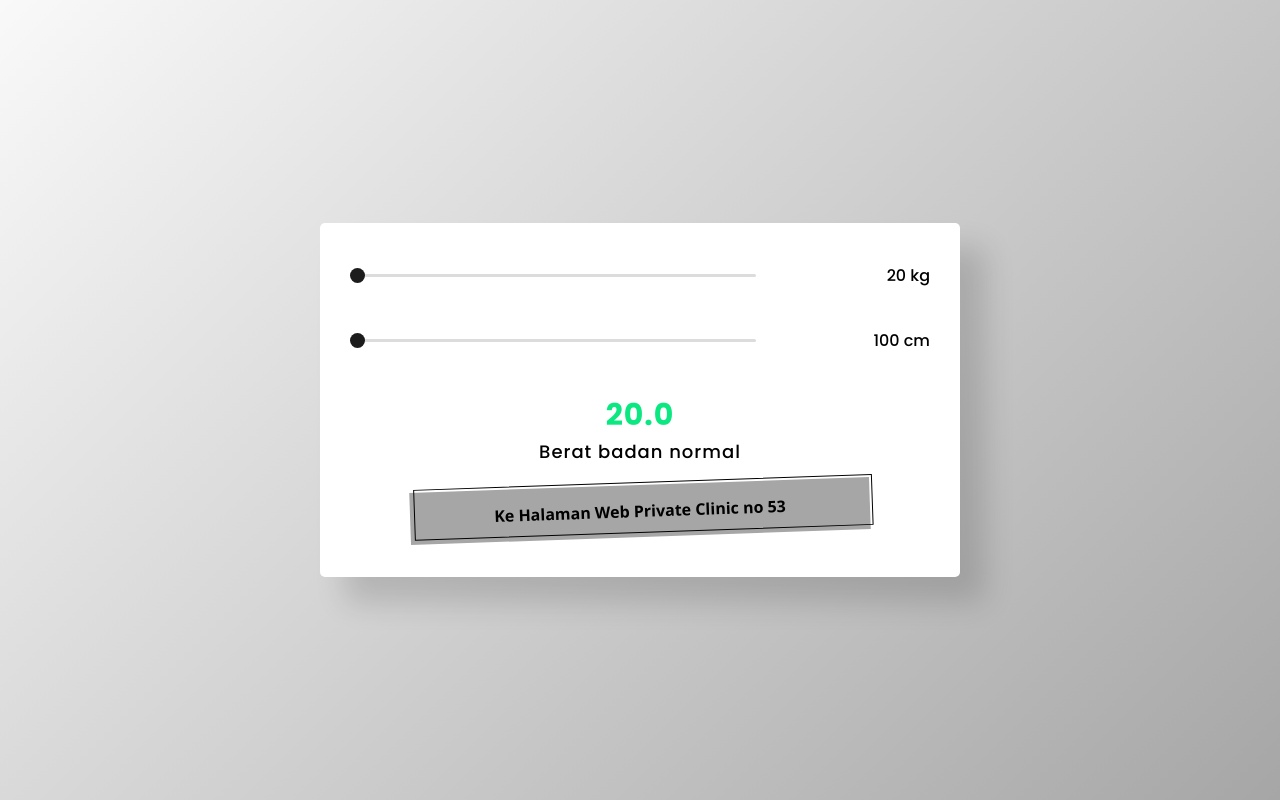
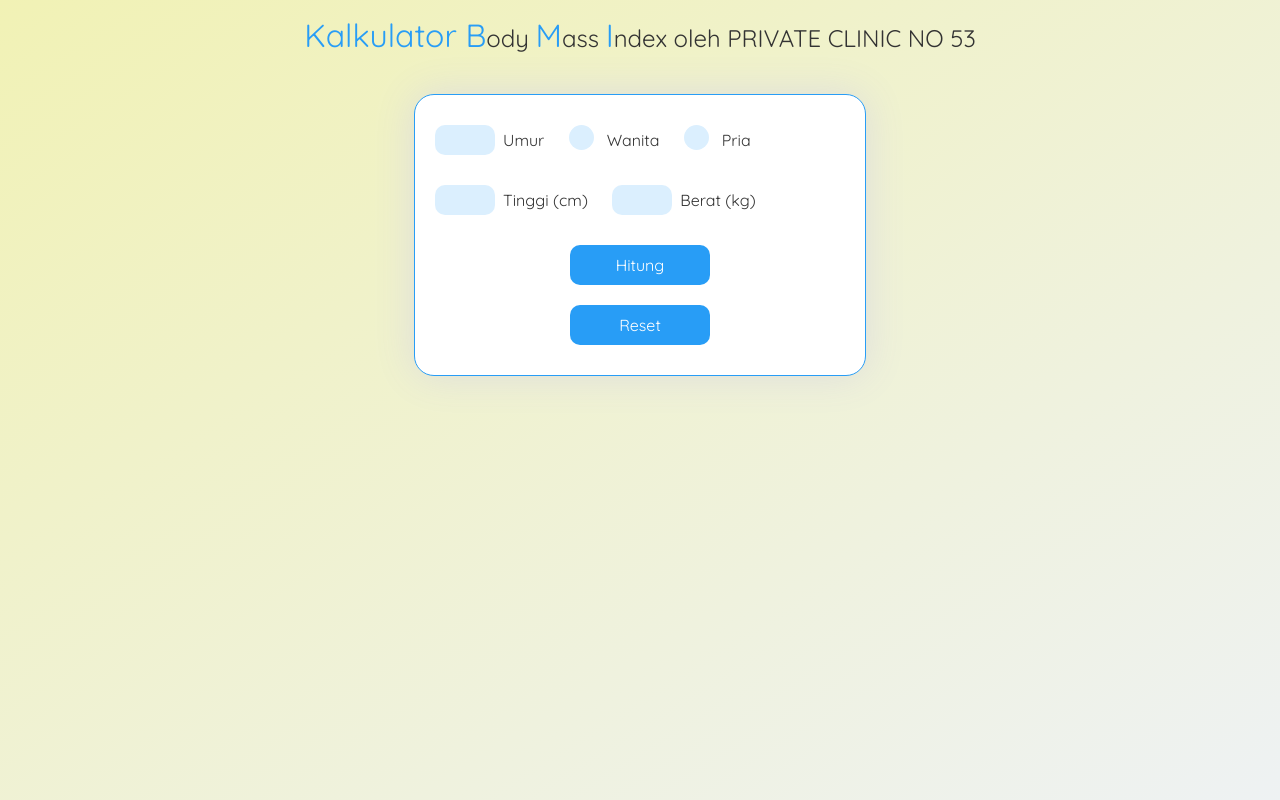
Before and after one commit to canghafiz/canghafiz.github.io, a plain HTML site: page index.html in a window 1280 px wide. Drawn offline with Linux system fonts and the light colour scheme.

Commit message:
Update index.html

```diff
--- a/index.html
+++ b/index.html
@@ -1,197 +1,281 @@
-<!DOCTYPE html>
-<html lang="en">
 <head>
-    <title>Kalkulator BMI oleh Private Clinic No 53</title>
-	<meta content="Kalkulator Ini dibuat oleh pihak PRIVATE CLINIC NO 53.Dengan tujuan untuk mempermudah penghitunga BMI yang sesuai standar" name="description">
-    <!--Google Font-->
-    <link rel="preconnect" href="https://fonts.gstatic.com">
-    <link href="https://fonts.googleapis.com/css2?family=Poppins:wght@500;700&display=swap" rel="stylesheet">
-    <!--Stylesheet-->
-    <link rel="stylesheet" href="style.css">
+  <title>Kalkulator BMI by Private Clinic NO 53</title>
+  <link href="https://fonts.googleapis.com/css?family=Quicksand:400,700" rel="stylesheet">
 
   <style>
-	*,
-*:before,
-*:after{
+  * {
+  font-family: Quicksand;
+  font-size: 16px;
+  color: #333;
+}
+
+body {
+  margin: 0;
+  height: 100vh;
   padding: 0;
-    margin: 0;
-    box-sizing: border-box;
+  border: 0;
+  background: linear-gradient(to bottom right,  #F1F2B5, #eef2f3);
 }
-body{
-    height: 100vh;
-    background: linear-gradient(
-        135deg,
-        #F9F9F9,
-        #A6A6A6
-    );
+
+.form {
+  background-color: #fff;
+  height: 280px;
+  width: 450px;
+  border-radius: 20px;
+  margin: 20px auto 20px auto;
+  display: block;
+  border: solid 1px #289df6;
+
+  box-shadow: 0 0 40px 0 #ddd;
 }
-.container{
-    background-color: #ffffff;
-    padding: 40px 30px;
-    width: 50%;
-    min-width: 400px;
-    position: relative;
-    transform: translate(-50%,-50%);
-    top: 50%;
-    left: 50%;
-    border-radius: 5px;
-    font-family: 'Poppins',sans-serif;
-    box-shadow: 25px 25px 30px rgba(0,0,0,0.15);
+
+.form:hover {
+  box-shadow: 0 0 60px 0 #ccc;
+  transition: .4s;
+  transform: scale(1.02);
 }
-.row{
-    display: flex;
-    align-items: center;
-    justify-content: space-between;
-    margin-bottom: 40px;
+
+.row-one {
+  padding: 20px;
 }
-.row span{
-    font-weight: 500;
+
+.row-two {
+  padding: 20px;
 }
-input[type="range"]{
-    width: 70%;
-    height: 3.5px;
-    -webkit-appearance: none;
-    appearance: none;
-    background-color: #dcdcdc;
-    border-radius: 3px;
+
+.text-input {
+  width: 60px;
+  height: 30px;
+  border-radius: 10px;
+  background-color: #dbeffe;
+  border: none;
   outline: none;
-}
-input[type="range"]::-webkit-slider-thumb{
-    -webkit-appearance: none;
-    appearance: none;
-    height: 15px;
-    width: 15px;
-    background-color: #1c1c1c;
-    border-radius: 50%;
+  padding: 5px 10px;
   cursor: pointer;
 }
-#result{
-    font-size: 30px;
-    font-weight: 700;
-    letter-spacing: 1px;
-    text-align: center;
-    color: #0be881;
-}
-#category{
-    font-size: 18px;
-    text-align: center;
-    letter-spacing: 1px;
+
+.text-input:last-child {
+  margin-bottom: 35px;
 }
 
-/* CSS */
-#button-53 {
-  background-color: #A6A6A6;
-  border: 0 solid #E5E7EB;
-  box-sizing: border-box;
-  color: #000000;
-  display: flex;
-  font-family: ui-sans-serif,system-ui,-apple-system,system-ui,"Segoe UI",Roboto,"Helvetica Neue",Arial,"Noto Sans",sans-serif,"Apple Color Emoji","Segoe UI Emoji","Segoe UI Symbol","Noto Color Emoji";
-  font-size: 1rem;
-  font-weight: 700;
-  justify-content: center;
-  line-height: 1.75rem;
-  padding: .75rem 1.65rem;
-  position: relative;
-  text-align: center;
-  text-decoration: none #000000 solid;
-  text-decoration-thickness: auto;
-  width: 100%;
-  max-width: 460px;
-  position: relative;
-  cursor: pointer;
-  transform: rotate(-2deg);
-  user-select: none;
-  -webkit-user-select: none;
-  touch-action: manipulation;
+.text-input:hover {
+  background-color: #cbe7fd;
 }
 
-#button-53:focus {
-  outline: 0;
+#submit {
+  border: none;
+  border-radius: 10px;
+  height: 40px;
+  width: 140px;
+  background-color: #289df6;
+  color: #fff;
+  margin: auto;
+  display: block;
+  outline: none;
+  cursor: pointer;
 }
 
-#button-53:after {
-  content: '';
-  position: absolute;
-  border: 1px solid #000000;
-  bottom: 4px;
-  left: 4px;
-  width: calc(100% - 1px);
-  height: calc(100% - 1px);
+#submit:hover{
+  background-color: #0a8ef2;
 }
 
-#button-53:hover:after {
-  bottom: 2px;
-  left: 2px;
+#reset {
+  border: none;
+  border-radius: 10px;
+  height: 40px;
+  width: 140px;
+  background-color: #289df6;
+  color: #fff;
+  margin: auto;
+  display: block;
+  outline: none;
+  cursor: pointer;
 }
 
-@media (min-width: 768px) {
-  button-53 {
-    padding: .75rem 3rem;
-    font-size: 1.25rem;
+#reset:hover{
+  background-color: #0a8ef2;
+}
+
+#btn-margin {
+  margin-top: 20px;
+}
+
+.text {
+  display: inline-block;
+  margin: 5px 20px 5px 8px;;
+}
+
+.row-one {
+  padding: 30px 20px 15px 20px;
+}
+.row-two {
+  padding: 15px 20px 30px 20px;
+}
+
+.container {
+  display: inline-block;
+  position: relative;
+  padding-left: 30px;
+  cursor: pointer;
+  user-select: none;
+}
+
+.container input {
+  position: absolute;
+  opacity: 0;
+}
+
+.checkmark {
+  position: absolute;
+  top: 0;
+  left: 0;
+  height: 25px;
+  width: 25px;
+  background-color: #dbeffe;
+  border-radius: 50%;
+}
+
+.container:hover input ~ .checkmark {
+  background-color: #cbe7fd;
+}
+
+.container input:checked ~ .checkmark {
+  background-color: #289df6;
+}
+
+h1 {
+  font-size: 30px;
+  font-weight: 300;
+  text-align: center;
+  color: #289df6;
+  padding-top: 15px;
+  display: block;
+}
+
+h2 {
+  font-size: 22px;
+  font-weight: 300;
+  text-align: center;
+}
+
+h3 {
+  font-size: 24px;
+  font-weight: 300;
+  text-align: center;
+  padding: 15px;
+}
+
+h3 b {
+  font-size: 32px;
+  font-weight: 300;
+  color: #289df6;
+}
+
+.checkmark:after {
+  content: "";
+  position: absolute;
+  display: none;
+}
+
+.container input:checked ~ .checkmark:after {
+  display: block;
+}
+
+.container .checkmark:after {
+  left: 9px;
+  top: 5px;
+  width: 5px;
+  height: 10px;
+  border: solid white;
+  border-width: 0 2px 2px 0;
+  transform: rotate(45deg);
+}
+  </style>
+
+</head>
+<body>
+  <h3><b>Kalkulator B</b>ody <b>M</b>ass <b>I</b>ndex oleh PRIVATE CLINIC NO 53</h3>
+<form class="form" id="form" onsubmit="return validateForm()">
+<div class="row-one">
+  <input type="text" class="text-input" id="age" autocomplete="off" required/><p class="text">Umur</p>
+  <label class="container">
+  <input type="radio" name="radio" id="f"><p class="text">Wanita</p>
+    <span class="checkmark"></span>
+  </label>
+  <label class="container">
+  <input type="radio" name="radio" id="m"><p class="text">Pria</p>
+    <span class="checkmark"></span>
+  </label>
+  </div>
+
+<div class="row-two">
+  <input type="text" class="text-input" id="height" autocomplete="off" required><p class="text">Tinggi (cm)</p>
+  <input type="text" class="text-input" id="weight" autocomplete="off" required><p class="text">Berat (kg)</p>
+</div>
+<button type="button" id="submit">Hitung</button>
+<div id="btn-margin"></div>
+<button type="reset" id="reset" onclick="window.location.reload()">Reset</button>
+</form>
+
+
+
+<script>
+var age = document.getElementById("age");
+var height = document.getElementById("height");
+var weight = document.getElementById("weight");
+var male = document.getElementById("m");
+var female = document.getElementById("f");
+var form = document.getElementById("form");
+
+function validateForm(){
+  if(age.value=='' || height.value=='' || weight.value=='' || (male.checked==false && female.checked==false)){
+    alert("Masukkan data dengan benar!");
+    document.getElementById("submit").removeEventListener("click", countBmi);
+  }else{
+    countBmi();
   }
 }
+document.getElementById("submit").addEventListener("click", validateForm);
 
-.btn-margin {
-  margin-top: 20px;
+function countBmi(){
+  var p = [age.value, height.value, weight.value];
+  if(male.checked){
+    p.push("male");
+  }else if(female.checked){
+    p.push("female");
   }
-	</style>
-</head>
-<body>
-    <div class="container">
-        <div class="row">
-            <input type="range" min="20" max="200" value="20" id="weight" oninput="calculate()">
-            <span id="weight-val">20 kg</span>
-        </div>
-        <div class="row">
-            <input type="range" min="100" max="250" value="100" id="height" oninput="calculate()">
-            <span id="height-val">100 cm</span>
-        </div>
+  var bmi = Number(p[2])/(Number(p[1])/100*Number(p[1])/100);
 
-        <p id="result">20.0</p>
-        <p id="category">Berat badan normal</p>
-
-		<div class="btn-margin"></div>
-
-		<center><button id="button-53" role="button" onclick="location.href='https://clinic-53.berdu.pw/diet-program'">Ke Halaman Web Private Clinic no 53</button></center>
-    </div>
-
-    <!--Script-->
-    <script src="script.js"></script>
-
-	<script>
-	function calculate(){
-    var bmi;
-    var result = document.getElementById("result");
-
-    var weight = parseInt(document.getElementById("weight").value);
-    document.getElementById("weight-val").textContent = "Berat " + weight + " kg";
-
-    var height = parseInt(document.getElementById("height").value);
-    document.getElementById("height-val").textContent = "Tinggi " + height + " cm";
-
-    bmi = (weight / Math.pow( (height/100), 2 )).toFixed(1);
-    result.textContent = bmi;
-
-    if(bmi < 18.5){
-        category = "Kurus";
-        result.style.color = "#ffc44d";
-    }
-    else if( bmi >= 18.5 && bmi <= 24.9 ){
-        category = "Berat badan normal";
-        result.style.color = "#0be881";
-    }
-    else if( bmi >= 25 && bmi <= 29.9 ){
-        category = "Berat badan berlebih";
-        result.style.color = "#ff884d";
-    }
-    else{
-        category = "Obesitas";
-        result.style.color = "#ff5e57";
-    }
-    document.getElementById("category").textContent = category;
+  var result = '';
+  if(bmi<18.5){
+    result = 'Kurus';
+     }else if(18.5<=bmi&&bmi<=24.9){
+    result = 'Normal / Sehat';
+     }else if(25<=bmi&&bmi<=29.9){
+    result = 'Berat badan berlebih';
+     }else if(30<=bmi&&bmi<=34.9){
+    result = 'Obesitas';
+     }else if(35<=bmi){
+    result = 'Sangat obesitas';
      }
 
+  var h1 = document.createElement("h1");
+  var h2 = document.createElement("h2");
+
+  var t = document.createTextNode(result);
+  var b = document.createTextNode('BMI: ');
+  var r = document.createTextNode(parseFloat(bmi).toFixed(2));
+
+  h1.appendChild(t);
+  h2.appendChild(b);
+  h2.appendChild(r);
+
+  document.body.appendChild(h1);
+  document.body.appendChild(h2);
+  document.getElementById("submit").removeEventListener("click", countBmi);
+  document.getElementById("submit").removeEventListener("click", validateForm);
+}
+document.getElementById("submit").addEventListener("click", countBmi);
 </script>
 
 </body>
-</html>
```
Lines whose indentation alone changed are shown as unchanged.
